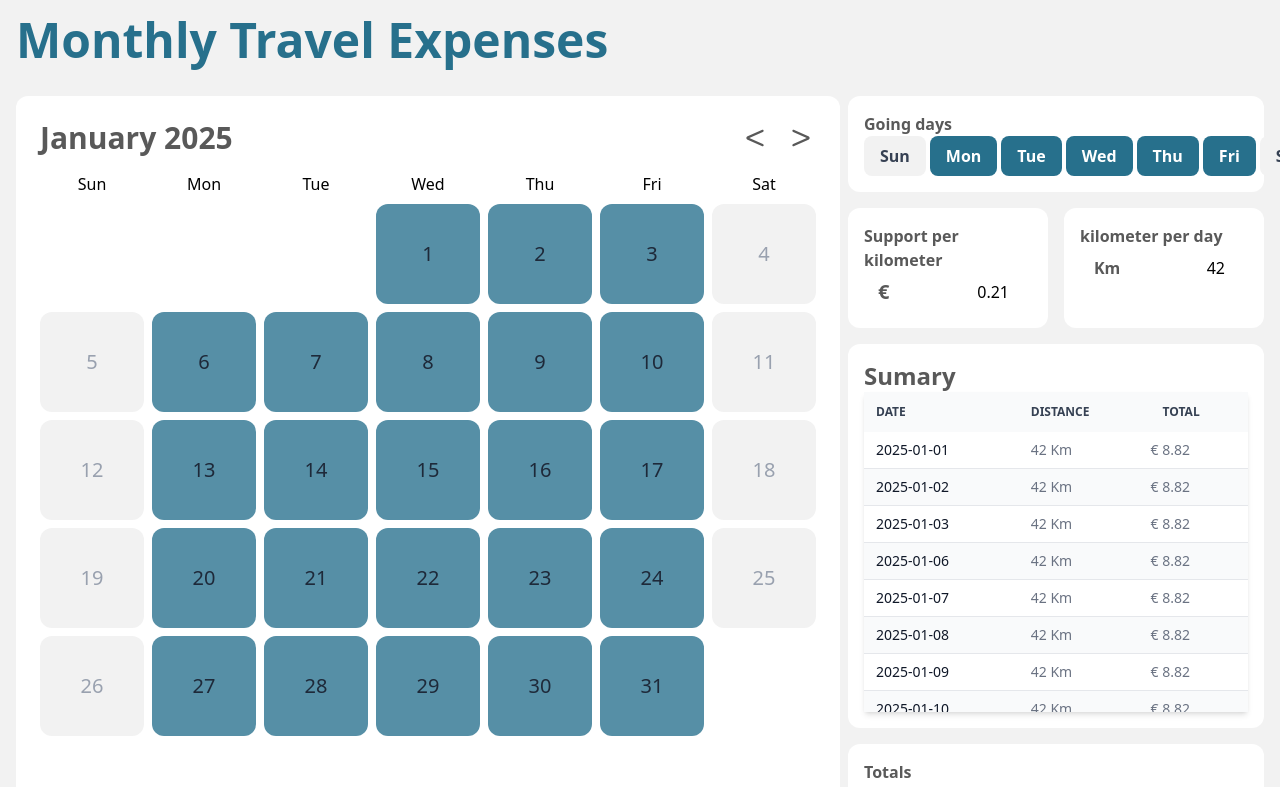
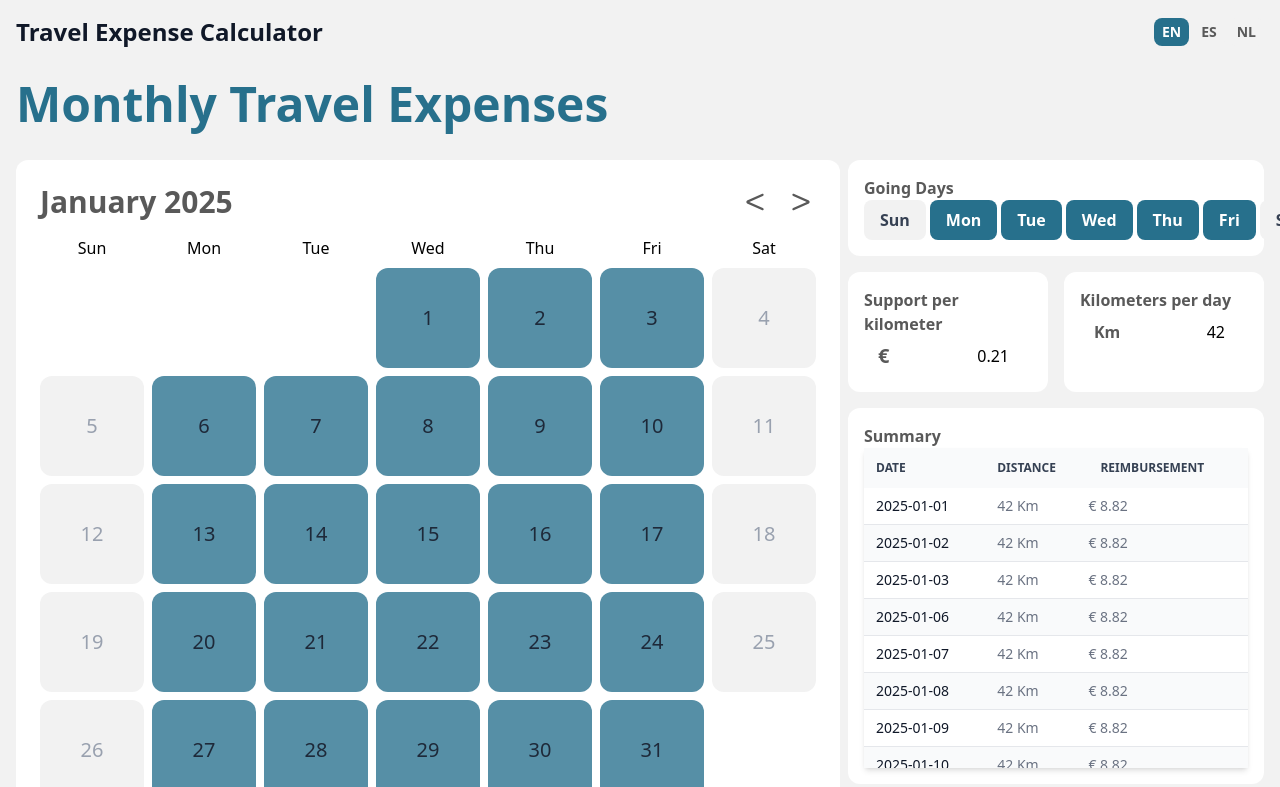
Before and after one commit to bacero44/travel_expenses, a Vue app: page / in a window 1280 px wide. Shown: the top 787 px of the page. Built offline with nearby package versions, Linux system fonts and the light colour scheme.

Commit message:
feat: add language selector with EN, ES, NL translations

```diff
--- /dev/null
+++ b/src/components/LanguageSelector.vue
@@ -0,0 +1,38 @@
+<template>
+  <div class="flex">
+    <button
+      @click="changeLanguage('en')"
+      class="flex-1 px-2 py-1 text-sm font-semibold rounded-lg mr-1 transition-colors"
+      :class="currentLocale === 'en' ? 'bg-blue-dark text-white' : 'bg-light-gray text-dark-gray hover:bg-blue-light hover:text-white'"
+    >
+      EN
+    </button>
+    <button
+      @click="changeLanguage('es')"
+      class="flex-1 px-2 py-1 text-sm font-semibold rounded-lg mr-1 transition-colors"
+      :class="currentLocale === 'es' ? 'bg-blue-dark text-white' : 'bg-light-gray text-dark-gray hover:bg-blue-light hover:text-white'"
+    >
+      ES
+    </button>
+    <button
+      @click="changeLanguage('nl')"
+      class="flex-1 px-2 py-1 text-sm font-semibold rounded-lg transition-colors"
+      :class="currentLocale === 'nl' ? 'bg-blue-dark text-white' : 'bg-light-gray text-dark-gray hover:bg-blue-light hover:text-white'"
+    >
+      NL
+    </button>
+  </div>
+</template>
+
+<script setup>
+import { computed } from 'vue'
+import { useI18n } from 'vue-i18n'
+
+const { locale } = useI18n()
+
+const currentLocale = computed(() => locale.value)
+
+const changeLanguage = (lang) => {
+  locale.value = lang
+}
+</script>
--- a/src/components/TheFilters.vue
+++ b/src/components/TheFilters.vue
@@ -1,7 +1,7 @@
 <template>
   <div class="">
     <div class="bg-white rounded-xl p-4">
-      <h3 class="text-1xl font-bold text-dark-gray">Going days</h3>
+      <h3 class="text-1xl font-bold text-dark-gray">{{ $t('titles.goingDays') }}</h3>
       <div class="flex">
         <button
           v-for="(day, dayIndex) in days"
@@ -22,7 +22,7 @@
     <div class="my-4 flex gap-4">
       <div class="bg-white rounded-xl p-4">
         <label for="support-per-kilometer" class="text-1xl font-bold text-dark-gray"
-          >Support per kilometer</label
+          >{{ $t('titles.supportPerKm') }}</label
         >
         <div class="relative">
           <div class="absolute inset-y-0 start-0 flex items-center ps-3.5 pointer-events-none">
@@ -39,7 +39,7 @@
       </div>
       <div class="bg-white rounded-xl p-4">
         <label for="kilometer-per-day" class="text-1xl font-bold text-dark-gray"
-          >kilometer per day</label
+          >{{ $t('titles.kmPerDay') }}</label
         >
         <div class="relative">
           <div class="absolute inset-y-0 start-0 flex items-center ps-3.5 pointer-events-none">
--- a/src/components/TheReport.vue
+++ b/src/components/TheReport.vue
@@ -1,13 +1,13 @@
 <template>
   <div class="bg-white rounded-xl p-4">
-    <h2 class="text-2xl font-bold text-dark-gray">Sumary</h2>
+    <h3 class="text-1xl font-bold text-dark-gray">{{ $t('titles.summary') }}</h3>
     <div class="relative shadow-md h-80 overflow-y-auto">
       <table class="w-full text-sm text-left rtl:text-right text-gray-500">
         <thead class="text-xs text-gray-700 uppercase bg-gray-50">
           <tr>
-            <th scope="col" class="px-3 py-3">Date</th>
-            <th scope="col" class="px-3 py-3">Distance</th>
-            <th scope="col" class="px-3 py-3">Total</th>
+            <th scope="col" class="px-3 py-3">{{ $t('titles.date') }}</th>
+            <th scope="col" class="px-3 py-3">{{ $t('titles.distance') }}</th>
+            <th scope="col" class="px-3 py-3">{{ $t('titles.reimbursement') }}</th>
           </tr>
         </thead>
         <tbody>
--- a/src/components/TheTotals.vue
+++ b/src/components/TheTotals.vue
@@ -1,14 +1,14 @@
 <template>
   <div class="mt-4 bg-white rounded-xl p-4">
-    <h3 class="text-1xl font-bold text-dark-gray">Totals</h3>
+    <h3 class="text-1xl font-bold text-dark-gray">{{ $t('titles.total') }}</h3>
 
     <div class="flex pt-2 gap-4">
       <div class="flex-1 bg-blue-dark rounded-xl p-2">
-        <h4 class="text-m font-bold text-white">Distance:</h4>
+        <h4 class="text-m font-bold text-white">{{ $t('titles.distance') }}:</h4>
         <div class="text-right text-2xl font-bold text-white">{{ total_distance }} Km</div>
       </div>
       <div class="flex-1 bg-blue-dark rounded-xl p-2">
-        <h4 class="text-m font-bold text-white">Reimburs:</h4>
+        <h4 class="text-m font-bold text-white">{{ $t('titles.reimbursement') }}:</h4>
         <div class="text-right text-2xl font-bold text-white">€ {{ total_reimbursement }}</div>
       </div>
 
--- a/src/locales/en.json
+++ b/src/locales/en.json
@@ -13,5 +13,23 @@
     "November",
     "December"
   ],
-  "days": ["Sun", "Mon", "Tue", "Wed", "Thu", "Fri", "Sat"]
+  "days": [
+    "Sun",
+    "Mon",
+    "Tue",
+    "Wed",
+    "Thu",
+    "Fri",
+    "Sat"
+  ],
+  "titles": {
+    "goingDays": "Going Days",
+    "supportPerKm": "Support per kilometer",
+    "kmPerDay": "Kilometers per day",
+    "summary": "Summary",
+    "date": "Date",
+    "distance": "Distance",
+    "total": "Total",
+    "reimbursement": "Reimbursement"
+  }
 }
--- a/src/locales/es.json
+++ b/src/locales/es.json
@@ -13,5 +13,23 @@
     "Noviembre",
     "Diciembre"
   ],
-  "days": ["Dom", "Lun", "Mar", "Mié", "Jue", "Vie", "Sáb"]
+  "days": [
+    "Dom",
+    "Lun",
+    "Mar",
+    "Mié",
+    "Jue",
+    "Vie",
+    "Sáb"
+  ],
+  "titles": {
+    "goingDays": "Días de trabajo",
+    "supportPerKm": "Apoyo por kilómetro",
+    "kmPerDay": "Kilómetros por día",
+    "summary": "Resumen",
+    "date": "Fecha",
+    "distance": "Distancia",
+    "total": "Total",
+    "reimbursement": "Reembolso"
+  }
 }
--- /dev/null
+++ b/src/locales/nl.json
@@ -0,0 +1,35 @@
+{
+  "months": [
+    "Januari",
+    "Februari",
+    "Maart",
+    "April",
+    "Mei",
+    "Juni",
+    "Juli",
+    "Augustus",
+    "September",
+    "Oktober",
+    "November",
+    "December"
+  ],
+  "days": [
+    "Zo",
+    "Ma",
+    "Di",
+    "Wo",
+    "Do",
+    "Vr",
+    "Za"
+  ],
+  "titles": {
+    "goingDays": "Werkdagen",
+    "supportPerKm": "Vergoeding per kilometer",
+    "kmPerDay": "Kilometers per dag",
+    "summary": "Samenvatting",
+    "date": "Datum",
+    "distance": "Afstand",
+    "total": "Totaal",
+    "reimbursement": "Vergoeding"
+  }
+}
--- a/src/main.js
+++ b/src/main.js
@@ -7,15 +7,19 @@ import App from './App.vue'
 import router from './router'
 import { createI18n } from 'vue-i18n'
 
-
+// Import translations
+import en from './locales/en.json'
 import es from './locales/es.json'
-import en from './locales/en.json'
+import nl from './locales/nl.json'
 
 const i18n = createI18n({
+  legacy: false,
   locale: 'en',
+  fallbackLocale: 'en',
   messages: {
+    en,
     es,
-    en
+    nl
   }
 })
 
--- a/src/views/HomeView.vue
+++ b/src/views/HomeView.vue
@@ -5,10 +5,15 @@ import TheMonth from '@/components/TheMonth.vue'
 import TheFilters from '@/components/TheFilters.vue'
 import TheReport from '@/components/TheReport.vue'
 import TheTotals from '@/components/TheTotals.vue'
+import LanguageSelector from '@/components/LanguageSelector.vue'
 </script>
 
 <template>
   <main class="p-4">
+    <div class="flex justify-between items-center mb-8">
+      <h1 class="text-2xl font-bold text-gray-900">Travel Expense Calculator</h1>
+      <LanguageSelector />
+    </div>
     <div class="mb-8">
       <h1 class="text-5xl font-bold text-blue-dark">Monthly Travel Expenses</h1>
     </div>
```
